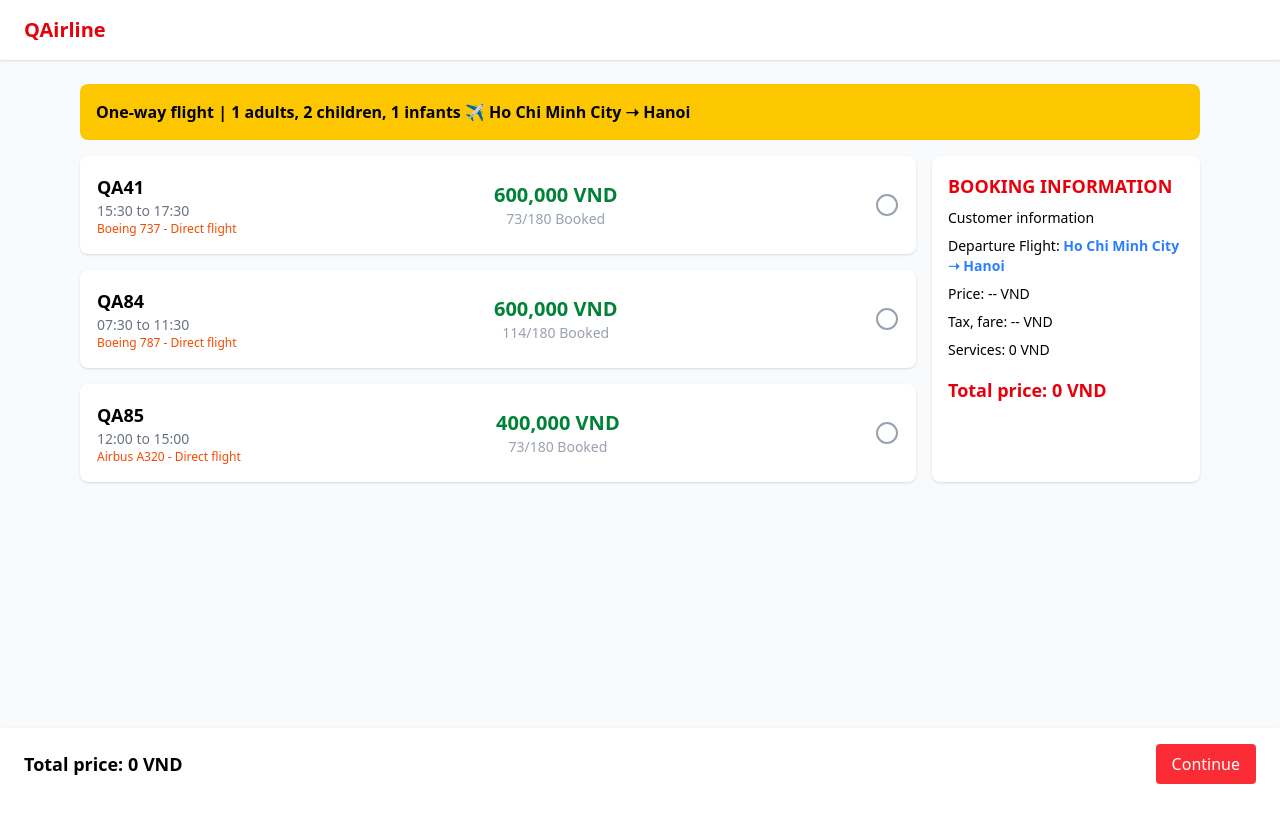
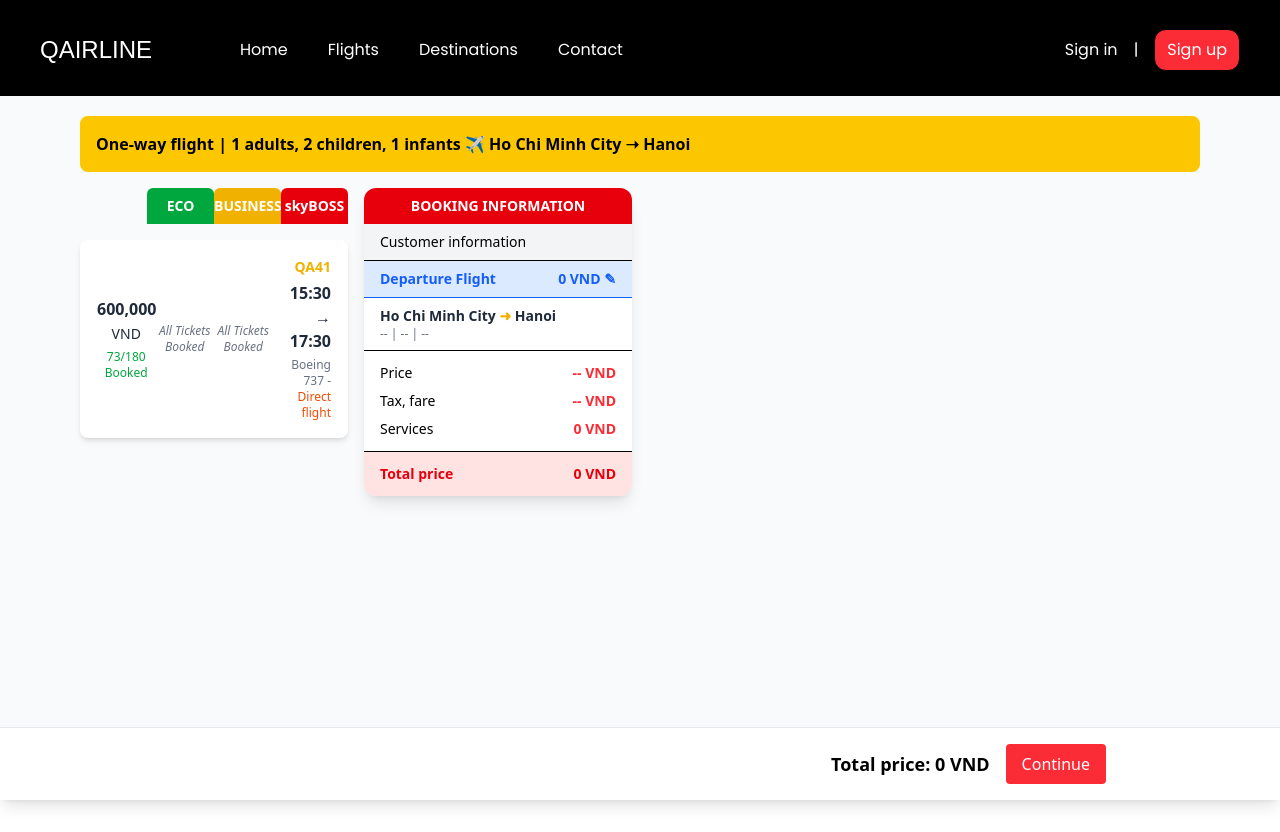
Before and after one commit to HinmQ21/QAirline, a React (Vite) app in the folder frontend/: page /searchflights in a window 1280 px wide. Before the commit the page ends 800 px from the top, so only its background shows below. Built offline with nearby package versions, Linux system fonts and the light colour scheme; a web font is replaced by a local one.

Commit message:
search flights blank

```diff
--- a/frontend/src/pages/SearchFlights.jsx
+++ b/frontend/src/pages/SearchFlights.jsx
@@ -1,48 +1,26 @@
 import React, { useState } from "react";
 import { CheckCircle, Circle } from "lucide-react";
+import { Header } from "../components/Header";
+
 
 const flights = [
   {
     id: "QA41",
-    time: "15:30 to 17:30",
+    time: "15:30 → 17:30",
     aircraft: "Boeing 737",
     eco: 600000,
-    business: null,
-    skyboss: null,
+    business: 0,
+    boss: 0,
     booked: {
       eco: 73,
       business: 50,
-      skyboss: 15,
-    },
-  },
-  {
-    id: "QA84",
-    time: "07:30 to 11:30",
-    aircraft: "Boeing 787",
-    eco: 600000,
-    business: 1500000,
-    skyboss: 4000000,
-    booked: {
-      eco: 114,
-      business: 36,
-      skyboss: 5,
-    },
-  },
-  {
-    id: "QA85",
-    time: "12:00 to 15:00",
-    aircraft: "Airbus A320",
-    eco: 400000,
-    business: 2000000,
-    skyboss: 5000000,
-    booked: {
-      eco: 73,
-      business: 17,
-      skyboss: 6,
-    },
+      boss: 15
+    }
   },
   // Add more flights as needed
 ];
+
+
 
 const FlightSearchPage = () => {
   const [selectedFlight, setSelectedFlight] = useState(null);
@@ -51,8 +29,80 @@ const FlightSearchPage = () => {
     setSelectedFlight({ flightId, price });
   };
 
+  const FlightSelector = ({ flights, selectedFlight, handleSelect }) => {
     return (
-    <div className="flex flex-col h-screen">
+      <div className="space-y-4">
+        {/* Header */}
+        <div className="grid grid-cols-4 text-center text-sm font-semibold">
+          <div></div>
+          <div className="bg-green-600 text-white py-2 rounded-t-md">ECO</div>
+          <div className="bg-yellow-500 text-white py-2 rounded-t-md">BUSINESS</div>
+          <div className="bg-red-600 text-white py-2 rounded-t-md">skyBOSS</div>
+        </div>
+
+        {/* Flight Cards */}
+        {flights.map((flight) => {
+          const isSelected = selectedFlight?.flightId === flight.id;
+          const getTicketInfo = (classType, totalSeats) => {
+            const booked = flight.booked[classType];
+            const remaining = totalSeats - booked;
+            const price = flight[classType];
+            return booked >= totalSeats ? (
+              <div className="text-xs text-gray-500 italic">All Tickets Booked</div>
+            ) : (
+              <>
+                <div className="text-base font-bold text-gray-800">
+                  {price?.toLocaleString()} <span className="text-sm font-normal">VND</span>
+                </div>
+                <div className="text-xs text-green-600">
+                  {booked}/{totalSeats} Booked
+                </div>
+              </>
+            );
+          };
+
+          return (
+            <div
+              key={flight.id}
+              className={`grid grid-cols-4 bg-white rounded-lg shadow-md p-4 border cursor-pointer items-center ${
+                isSelected ? "border-red-500" : "border-transparent"
+              }`}
+              onClick={() => handleSelect(flight.id, flight.eco)}
+            >
+              {/* ECO */}
+              <div className="text-center space-y-1">
+                {getTicketInfo("eco", 180)}
+              </div>
+
+              {/* BUSINESS */}
+              <div className="text-center space-y-1">
+                {getTicketInfo("business", 50)}
+              </div>
+
+              {/* skyBOSS */}
+              <div className="text-center space-y-1">
+                {getTicketInfo("boss", 15)}
+              </div>
+
+              {/* Flight Info */}
+              <div className="text-right space-y-1">
+                <div className="text-yellow-500 font-semibold text-sm">{flight.id}</div>
+                <div className="font-bold text-base text-gray-800">{flight.time}</div>
+                <div className="text-xs text-gray-500">{flight.aircraft} - <span className="text-orange-600">Direct flight</span></div>
+              </div>
+            </div>
+          );
+        })}
+      </div>
+    );
+  };
+
+  return (
+    <div>
+      <div className="fixed top-0 left-0 w-full h-24 bg-black z-30"></div>
+      <Header isAtTop={true} className={`fixed top-0 left-0 w-full z-30 `} />
+
+      <div className="flex flex-col h-screen mt-8">
         {/* Header */}
         <header className="bg-white shadow px-6 py-4 sticky top-0 z-10">
           <h1 className="text-xl font-bold text-red-600">QAirline</h1>
@@ -65,60 +115,66 @@ const FlightSearchPage = () => {
               One-way flight | 1 adults, 2 children, 1 infants ✈️ Ho Chi Minh City ➝ Hanoi
             </div>
             <div className="grid grid-cols-4 gap-4">
-            <div className="col-span-3 space-y-4">
-              {flights.map((flight) => (
-                <div
-                  key={flight.id}
-                  className={`bg-white rounded-lg shadow p-4 flex justify-between items-center cursor-pointer border ${
-                    selectedFlight?.flightId === flight.id ? "border-red-500" : "border-transparent"
-                  }`}
-                  onClick={() => handleSelect(flight.id, flight.eco)}
-                >
-                  <div>
-                    <div className="text-lg font-semibold">{flight.id}</div>
-                    <div className="text-sm text-gray-500">{flight.time}</div>
-                    <div className="text-xs text-orange-600">{flight.aircraft} - Direct flight</div>
+              <FlightSelector
+                flights={flights}
+                selectedFlight={selectedFlight}
+                handleSelect={handleSelect}
+              />
+
+              {/* Booking Info */}
+              <div className="bg-white rounded-xl shadow-lg w-full max-w-sm text-sm">
+                {/* Header */}
+                <div className="bg-red-600 text-white text-center font-semibold py-2 rounded-t-xl">
+                  BOOKING INFORMATION
                 </div>
-                  <div className="text-center">
-                    <div className="text-xl font-bold text-green-700">
-                      {flight.eco?.toLocaleString()} VND
+
+                {/* Customer Info */}
+                <div className="bg-gray-100 px-4 py-2 border-b">
+                  Customer information
                 </div>
-                    <div className="text-sm text-gray-400">
-                      {flight.booked.eco}/180 Booked
+
+                {/* Departure Flight */}
+                <div className="bg-blue-100 px-4 py-2 flex justify-between items-center border-b text-blue-600 font-semibold">
+                  <span>Departure Flight</span>
+                  <span>0 VND ✎</span>
+                </div>
+
+                {/* Route */}
+                <div className="px-4 py-2 border-b">
+                  <div className="font-bold text-gray-800">Ho Chi Minh City <span className="text-yellow-500">➜</span> Hanoi</div>
+                  <div className="text-gray-500 text-xs">-- | -- | --</div>
+                </div>
+
+                {/* Price Details */}
+                <div className="px-4 py-2 border-b">
+                  <div className="flex justify-between py-1">
+                    <span>Price</span>
+                    <span className="text-red-500 font-semibold">-- VND</span>
+                  </div>
+                  <div className="flex justify-between py-1">
+                    <span>Tax, fare</span>
+                    <span className="text-red-500 font-semibold">-- VND</span>
+                  </div>
+                  <div className="flex justify-between py-1">
+                    <span>Services</span>
+                    <span className="text-red-500 font-semibold">0 VND</span>
                   </div>
                 </div>
-                  <div>
-                    {selectedFlight?.flightId === flight.id ? (
-                      <CheckCircle className="text-red-500" />
-                    ) : (
-                      <Circle className="text-gray-400" />
-                    )}
+
+                {/* Total Price */}
+                <div className="bg-red-100 px-4 py-3 font-bold text-red-600 flex justify-between rounded-b-xl">
+                  <span>Total price</span>
+                  <span>0 VND</span>
                 </div>
               </div>
-              ))}
-            </div>
 
-            {/* Booking Info */}
-            <div className="bg-white rounded-lg shadow p-4">
-              <h2 className="text-lg font-bold text-red-600 mb-2">BOOKING INFORMATION</h2>
-              <div className="text-sm mb-2">Customer information</div>
-              <div className="text-sm mb-2">
-                Departure Flight: <span className="font-semibold text-blue-500">Ho Chi Minh City ➝ Hanoi</span>
-              </div>
-              <div className="text-sm mb-2">Price: {selectedFlight?.price?.toLocaleString() || "--"} VND</div>
-              <div className="text-sm mb-2">Tax, fare: -- VND</div>
-              <div className="text-sm mb-2">Services: 0 VND</div>
-              <div className="text-lg font-bold text-red-600 mt-4">
-                Total price: {selectedFlight?.price?.toLocaleString() || 0} VND
-              </div>
-            </div>
             </div>
           </div>
         </main>
 
         {/* Footer */}
-      <footer className="bg-white shadow px-6 py-4 sticky bottom-0">
-        <div className="flex justify-between items-center">
+        <footer className="bg-white shadow-lg px-6 py-4 sticky bottom-0 border-t border-gray-200">
+          <div className="flex justify-center lg:justify-end lg:mr-[150px] md:mr-[100px] items-center gap-4">
             <div className="text-lg font-semibold">
               Total price: {selectedFlight?.price?.toLocaleString() || 0} VND
             </div>
@@ -128,6 +184,8 @@ const FlightSearchPage = () => {
           </div>
         </footer>
       </div>
+    </div>
+
   );
 };
 
```
Lines whose indentation alone changed are shown as unchanged.
